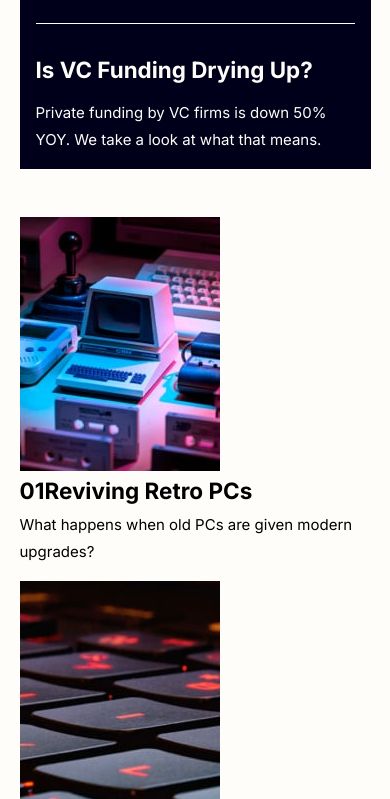
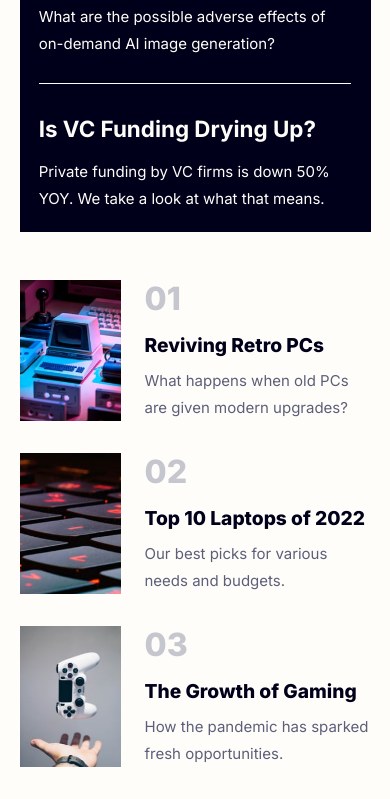
Before and after one commit to yashgo09/FEM-002-news-homepage, a website built with Vite: page index.html in a window 390 px wide. Shown: the part 1201-2000 px from the top of the page. Built offline with nearby package versions, Linux system fonts and the light colour scheme.

Commit message:
Mobile design complete

```diff
--- a/scss/_base.scss
+++ b/scss/_base.scss
@@ -12,7 +12,7 @@
   --fs-para: 0.9375rem;
 
   // Declaring here so that all grids get consistent gap
-  --grid-gap: 1rem;
+  --grid-gap: 2rem;
 }
 
 *,
--- a/scss/_layout.scss
+++ b/scss/_layout.scss
@@ -31,7 +31,8 @@ header {
     font-size: 2.8rem;
     font-weight: 800;
     line-height: 1;
-    margin-block: 1rem;
+    margin-block-end: 1rem;
+    color: var(--clr-neutral-very-dark-blue);
   }
 
   &__description {
@@ -43,7 +44,7 @@ header {
   margin-block: 2rem;
   background-color: var(--clr-neutral-very-dark-blue);
   color: var(--clr-neutral-off-white);
-  padding: 1rem;
+  padding: 1.2rem;
 
   &__title {
     text-transform: capitalize;
@@ -70,5 +71,45 @@ header {
 }
 
 .other-articles {
-  margin-block-start: 1rem;
+  margin-block: 1rem;
 }
+
+.other-article-card {
+  display: grid;
+  gap: 1.5rem;
+  grid-template-columns: repeat(3, 1fr);
+
+  &__img {
+    height: 100%;
+    object-fit: cover;
+  }
+
+  &__info {
+    grid-column: span 2;
+  }
+
+  &__title {
+    font-size: 1.2rem;
+    font-weight: 800;
+    line-height: 1.2;
+    color: var(--clr-neutral-very-dark-blue);
+    margin-block-end: 0.5em;
+    cursor: pointer;
+
+    &:hover,
+    &:focus-visible {
+      color: var(--clr-primary-soft-red);
+    }
+
+    .title__number {
+      display: block;
+      font-size: 2rem;
+      color: var(--clr-neutral-grayish-blue);
+      margin-block-end: 0.5em;
+    }
+  }
+
+  &__description {
+    color: var(--clr-neutral-dark-grayish-blue);
+  }
+}
```
Also changed, not shown: index.html (+1 -0 lines).
